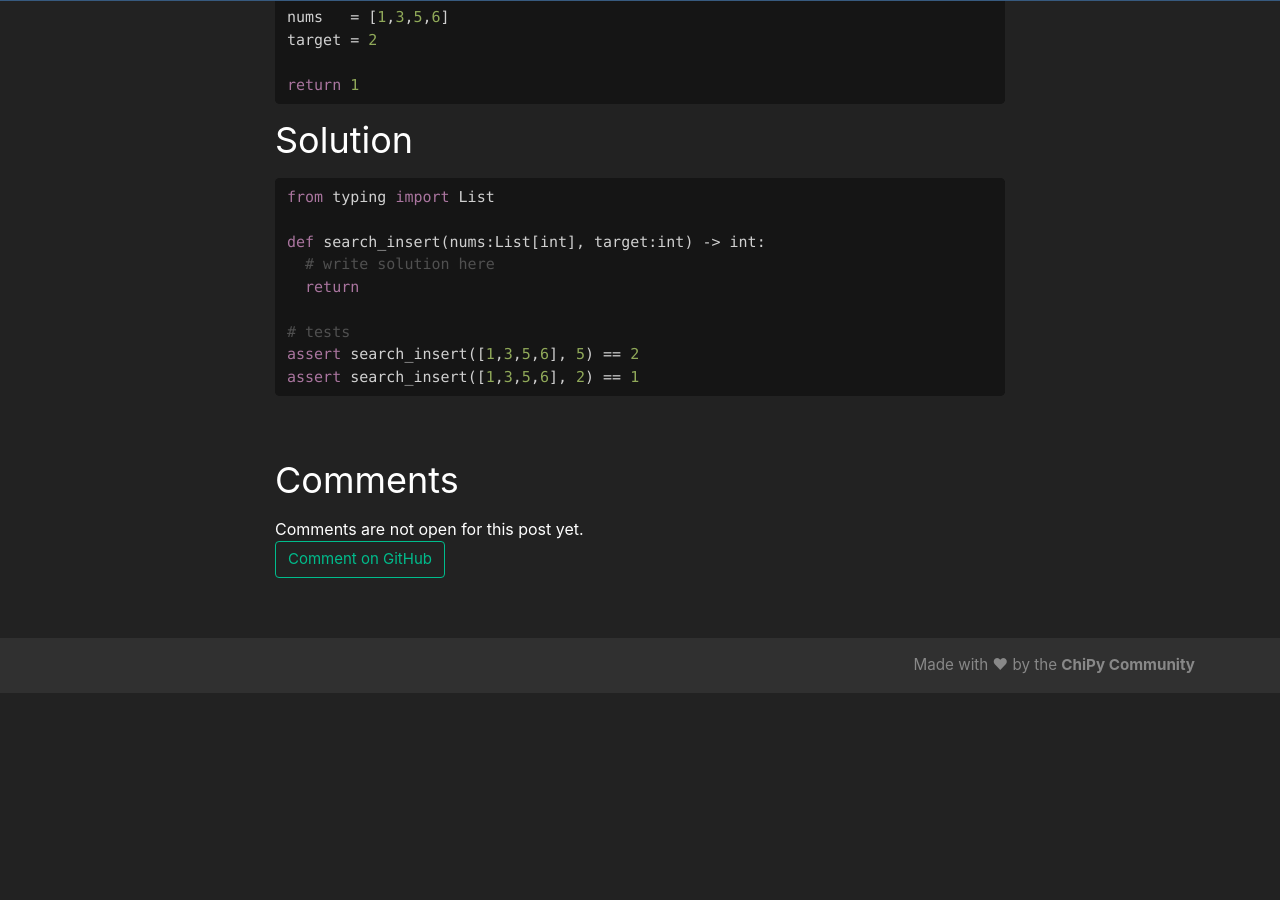
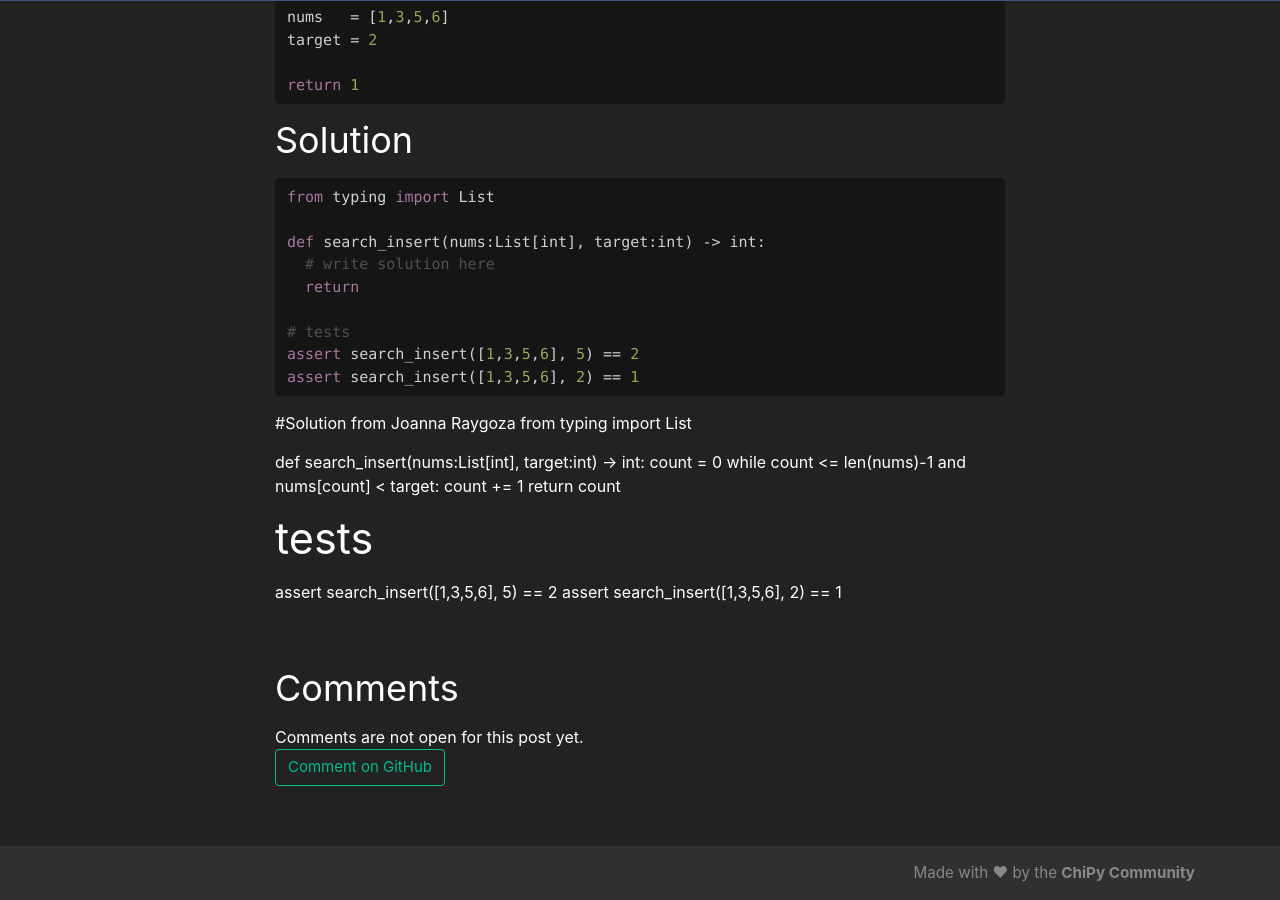
Before and after one commit to chicagopython/algosig, a Jekyll site: the page built from _posts/2020-05-07-search-insert-position.md, in a window 1280 px wide and 900 px high, scrolled down 571 px. Built offline with Jekyll 4.4.1, drawn with Linux system fonts in a browser that asks for light colours; nearby versions of some CDN libraries; our own code applies the rules of GitHub Pages for plain Markdown files; before the commit the page ends 1264 px from its top, so only the background shows below that.

Commit message:
Adding my solution

````diff
--- a/_posts/2020-05-07-search-insert-position.md
+++ b/_posts/2020-05-07-search-insert-position.md
@@ -42,3 +42,17 @@ def search_insert(nums:List[int], target:int) -> int:
 assert search_insert([1,3,5,6], 5) == 2
 assert search_insert([1,3,5,6], 2) == 1
 ```
+
+#Solution from Joanna Raygoza
+from typing import List
+
+
+def search_insert(nums:List[int], target:int) -> int:
+	count = 0
+	while count <= len(nums)-1 and nums[count] < target:
+		count += 1
+	return count
+
+# tests
+assert search_insert([1,3,5,6], 5) == 2
+assert search_insert([1,3,5,6], 2) == 1
````
